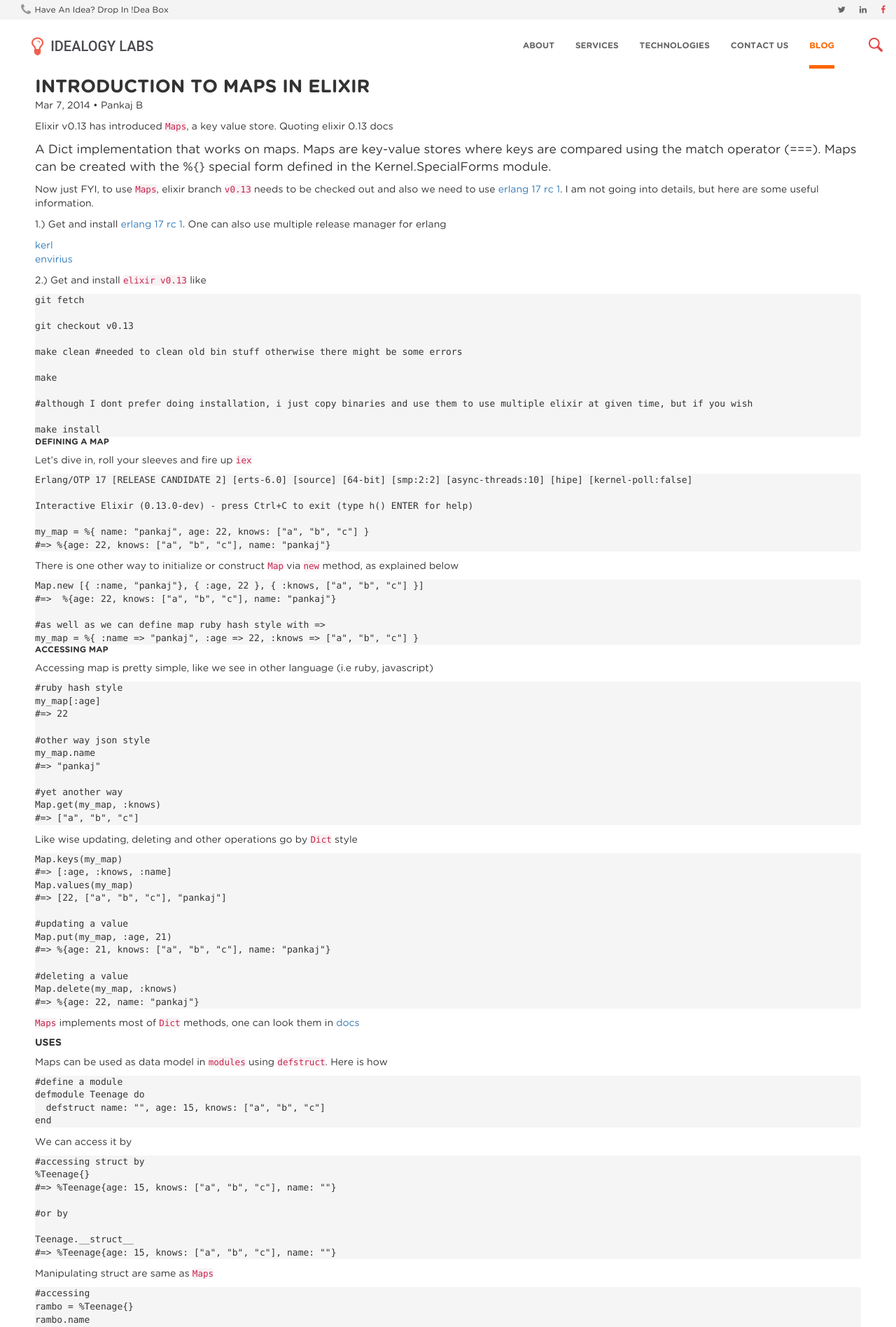
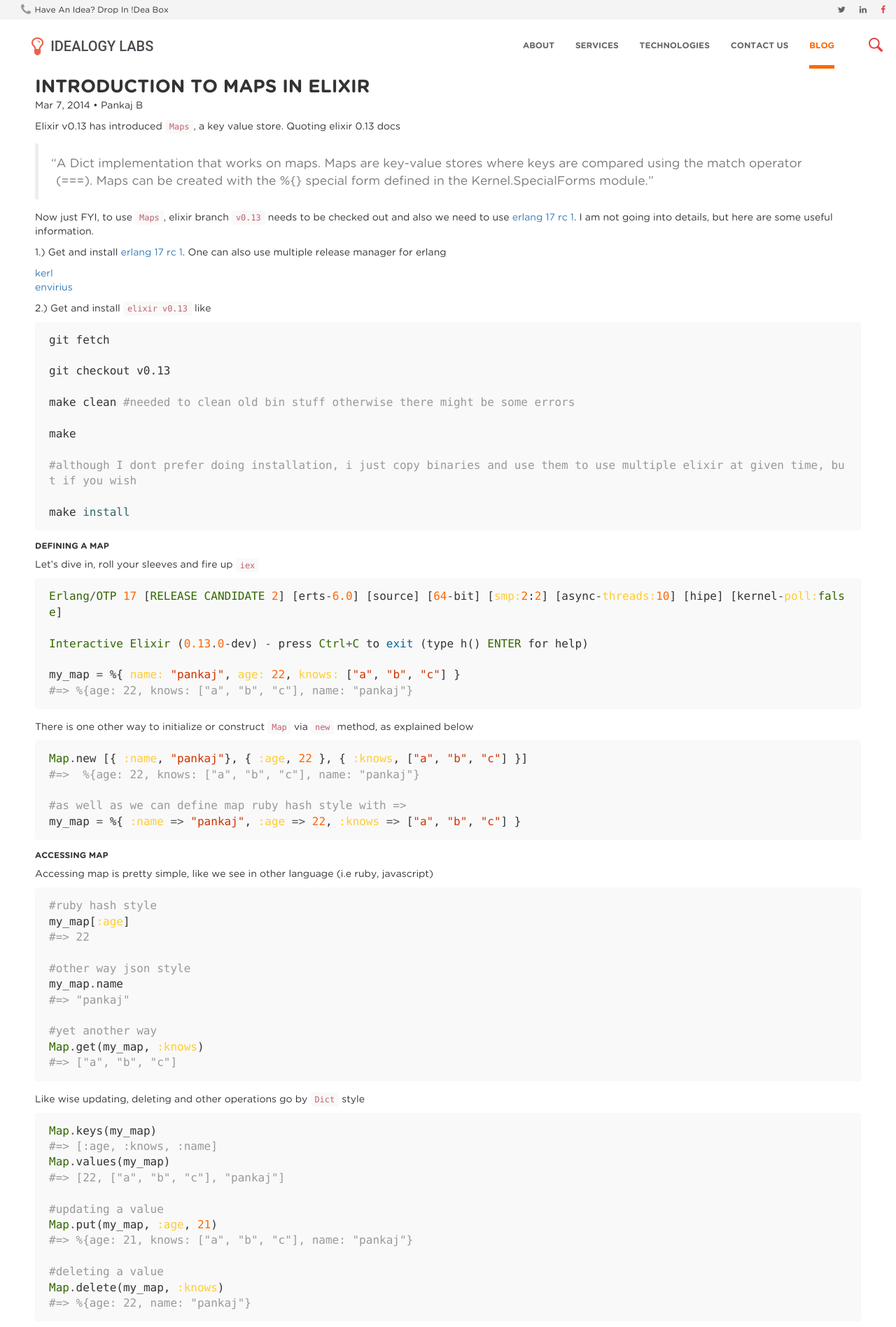
Before and after one commit to idealogylabs/idealogylabs.github.io, a Jekyll site: the page built from _posts/2014-03-07-intro-to-maps-in-elixir-13.md, in a window 1280 px wide. Shown: the top 1896 px of the page at 70% size. Built offline with Jekyll 4.4.1, drawn with Linux system fonts in a browser that asks for light colours.

Commit message:
added syntax suger for blog

```diff
--- a/_includes/head.html
+++ b/_includes/head.html
@@ -43,6 +43,7 @@
   <link rel="stylesheet" href="/assets/css/bootstrap.min.css" type="text/css" />
   <!--global css file-->
   <link rel="stylesheet" href="/assets/css/global.css" type="text/css" />
+  <link rel="stylesheet" href="/assets/css/syntax.css" type="text/css" />
   <!--font awesome file-->
   <link rel="stylesheet" href="/assets/css/font-awesome.min.css" type="text/css" />
   <!--responsive css file-->
--- a/assets/css/global.css
+++ b/assets/css/global.css
@@ -1426,3 +1426,58 @@ article.post h2{
 .post .post-content p{
 	margin: 10px 0px;
 }
+
+code,
+pre {
+  font-family: Menlo, Monaco, "Courier New", monospace;
+}
+code {
+  padding: .25em .5em;
+  font-size: 85%;
+  color: #bf616a;
+  background-color: #f9f9f9;
+  border-radius: 3px;
+}
+pre {
+  display: block;
+  margin: 0 0 14px;
+  padding: 15px 20px;
+  font-size: 16px;
+  line-height: 1.4;
+  white-space: pre;
+  white-space: pre-wrap;
+  word-break: break-all;
+  word-wrap: break-word;
+  background-color: #f9f9f9;
+}
+pre code {
+  padding: 0;
+  font-size: 100%;
+  color: inherit;
+  background-color: transparent;
+}
+.highlight {
+  margin-bottom: 15px;
+  border-radius: 4px;
+}
+.highlight pre {
+  margin-bottom: 0;
+}
+
+/* Quotes */
+blockquote {
+  padding: 5px 30px 5px 25px;
+  margin: 15px 0;
+  border-left: 5px solid #eee;
+}
+blockquote p {
+  margin-bottom: 0;
+  color: #7a7a7a;
+  text-indent: -0.4em;
+}
+blockquote p:before {
+  content: '\201C';
+}
+blockquote p:after {
+  content: '\201D';
+}
--- /dev/null
+++ b/assets/css/syntax.css
@@ -0,0 +1,66 @@
+.hll { background-color: #ffffcc }
+ /*{ background: #f0f3f3; }*/
+.c { color: #999; } /* Comment */
+.err { color: #AA0000; background-color: #FFAAAA } /* Error */
+.k { color: #006699; } /* Keyword */
+.o { color: #555555 } /* Operator */
+.cm { color: #0099FF; font-style: italic } /* Comment.Multiline */
+.cp { color: #009999 } /* Comment.Preproc */
+.c1 { color: #999; } /* Comment.Single */
+.cs { color: #999; } /* Comment.Special */
+.gd { background-color: #FFCCCC; border: 1px solid #CC0000 } /* Generic.Deleted */
+.ge { font-style: italic } /* Generic.Emph */
+.gr { color: #FF0000 } /* Generic.Error */
+.gh { color: #003300; } /* Generic.Heading */
+.gi { background-color: #CCFFCC; border: 1px solid #00CC00 } /* Generic.Inserted */
+.go { color: #AAAAAA } /* Generic.Output */
+.gp { color: #000099; } /* Generic.Prompt */
+.gs { } /* Generic.Strong */
+.gu { color: #003300; } /* Generic.Subheading */
+.gt { color: #99CC66 } /* Generic.Traceback */
+.kc { color: #006699; } /* Keyword.Constant */
+.kd { color: #006699; } /* Keyword.Declaration */
+.kn { color: #006699; } /* Keyword.Namespace */
+.kp { color: #006699 } /* Keyword.Pseudo */
+.kr { color: #006699; } /* Keyword.Reserved */
+.kt { color: #007788; } /* Keyword.Type */
+.m { color: #FF6600 } /* Literal.Number */
+.s { color: #d44950 } /* Literal.String */
+.na { color: #4f9fcf } /* Name.Attribute */
+.nb { color: #336666 } /* Name.Builtin */
+.nc { color: #00AA88; } /* Name.Class */
+.no { color: #336600 } /* Name.Constant */
+.nd { color: #9999FF } /* Name.Decorator */
+.ni { color: #999999; } /* Name.Entity */
+.ne { color: #CC0000; } /* Name.Exception */
+.nf { color: #CC00FF } /* Name.Function */
+.nl { color: #9999FF } /* Name.Label */
+.nn { color: #00CCFF; } /* Name.Namespace */
+.nt { color: #2f6f9f; } /* Name.Tag */
+.nv { color: #003333 } /* Name.Variable */
+.ow { color: #000000; } /* Operator.Word */
+.w { color: #bbbbbb } /* Text.Whitespace */
+.mf { color: #FF6600 } /* Literal.Number.Float */
+.mh { color: #FF6600 } /* Literal.Number.Hex */
+.mi { color: #FF6600 } /* Literal.Number.Integer */
+.mo { color: #FF6600 } /* Literal.Number.Oct */
+.sb { color: #CC3300 } /* Literal.String.Backtick */
+.sc { color: #CC3300 } /* Literal.String.Char */
+.sd { color: #CC3300; font-style: italic } /* Literal.String.Doc */
+.s2 { color: #CC3300 } /* Literal.String.Double */
+.se { color: #CC3300; } /* Literal.String.Escape */
+.sh { color: #CC3300 } /* Literal.String.Heredoc */
+.si { color: #AA0000 } /* Literal.String.Interpol */
+.sx { color: #CC3300 } /* Literal.String.Other */
+.sr { color: #33AAAA } /* Literal.String.Regex */
+.s1 { color: #CC3300 } /* Literal.String.Single */
+.ss { color: #FFCC33 } /* Literal.String.Symbol */
+.bp { color: #336666 } /* Name.Builtin.Pseudo */
+.vc { color: #003333 } /* Name.Variable.Class */
+.vg { color: #003333 } /* Name.Variable.Global */
+.vi { color: #003333 } /* Name.Variable.Instance */
+.il { color: #FF6600 } /* Literal.Number.Integer.Long */
+
+.css .o,
+.css .o + .nt,
+.css .nt + .nt { color: #999; }
```
